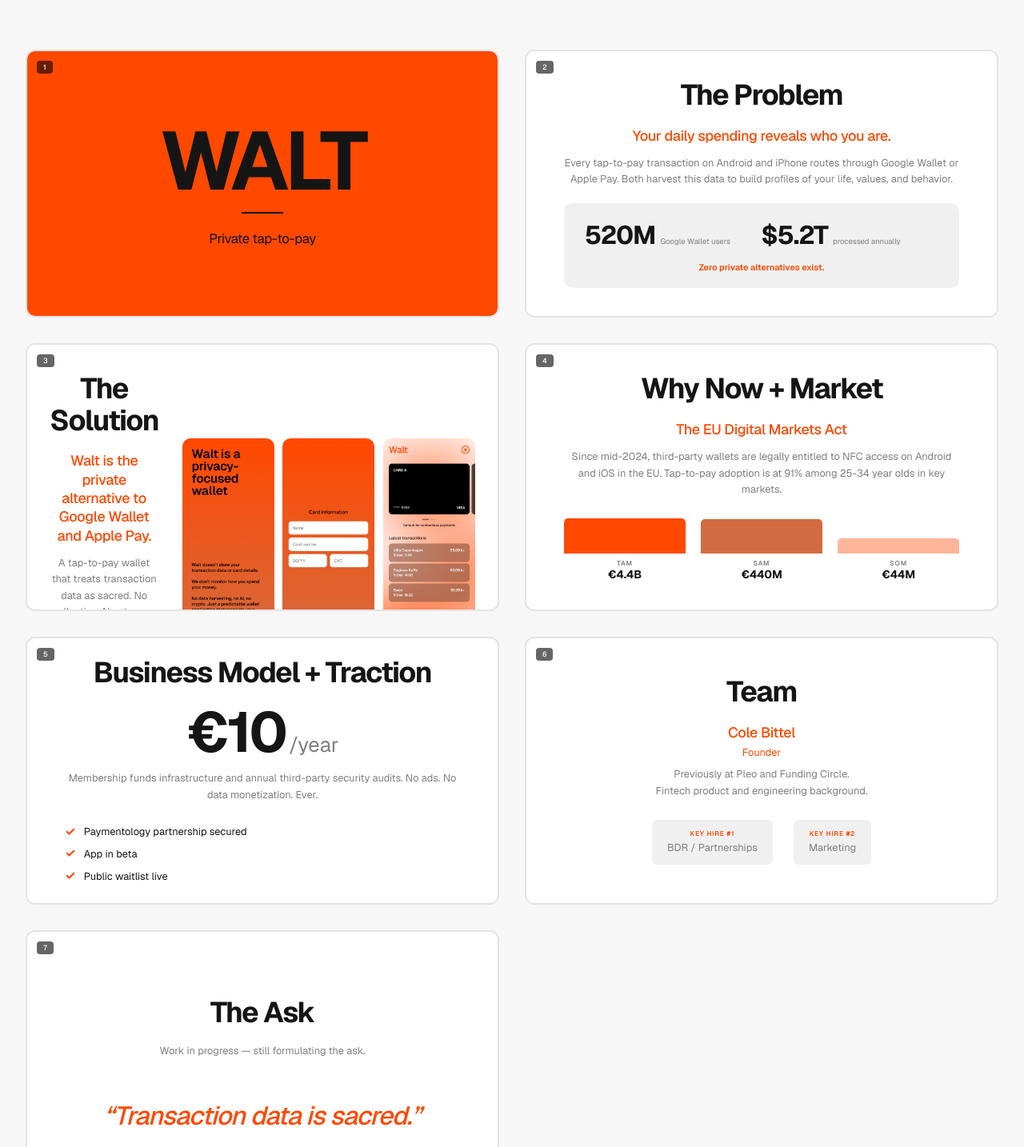
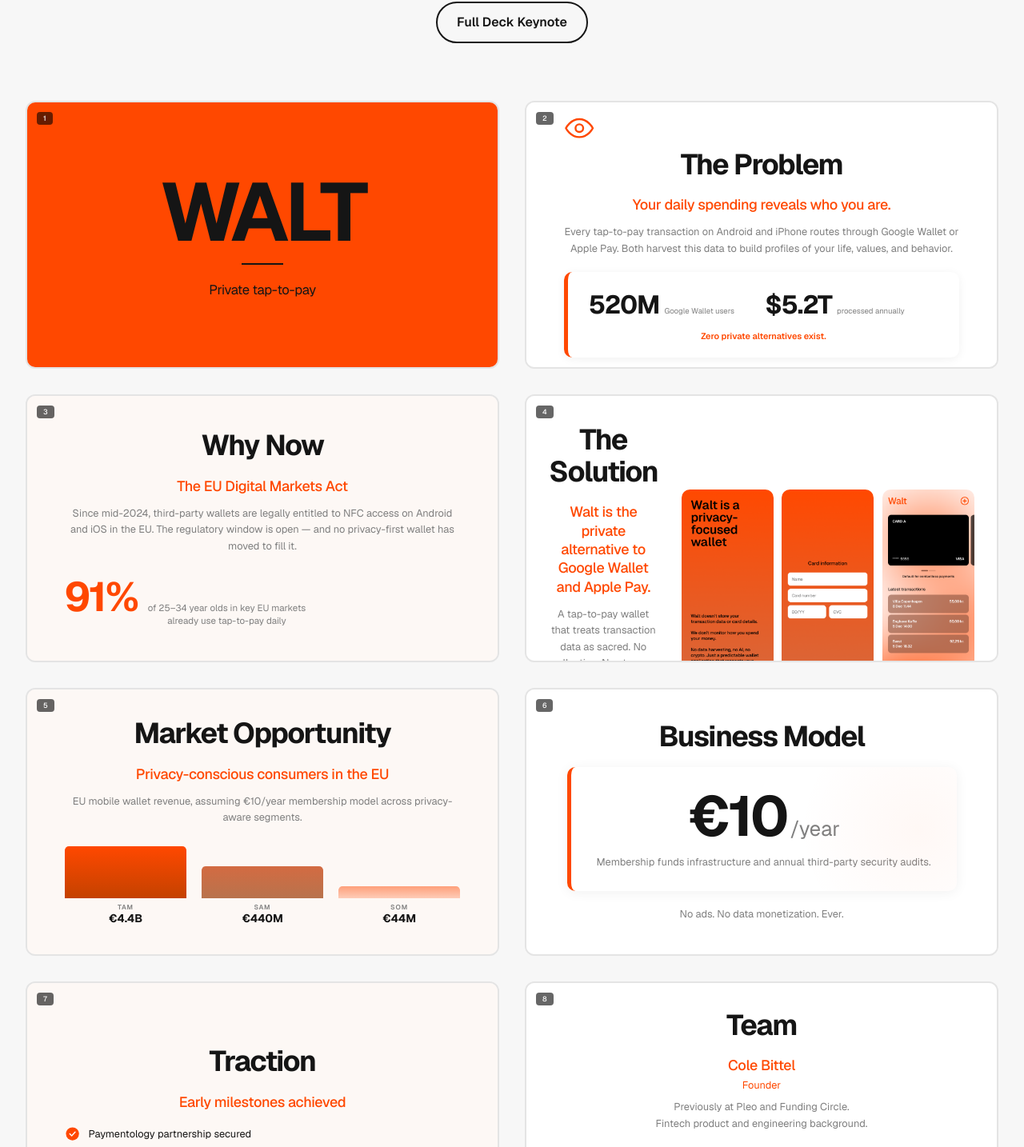
Before and after one commit to walt-app/walt-signup, a Next.js app: page /pitch-deck in a window 1280 px wide. Shown: the part 364-1798 px from the top of the page at 80% size. Built offline with nearby package versions, Linux system fonts and the light colour scheme.

Commit message:
Overhaul condensed pitch deck: 7→9 slides, visual upgrades, download buttons
Split "Why Now + Market" and "Business + Traction" into four focused slides,
add alternating warm backgrounds, SVG icons, gradient TAM bars, orange
bookend on Ask slide, and PDF/PPTX/KEY download links.

```diff
--- a/pages/pitch-deck.js
+++ b/pages/pitch-deck.js
@@ -3,6 +3,65 @@ import Head from "next/head";
 import Image from "next/image";
 import Link from "next/link";
 import Footer from "../components/Footer";
+
+/* ─── Inline SVG Icons ─────────────────────────────────────────────────────── */
+
+const IconEye = (
+  <svg className="deck-slide-icon" width="40" height="40" viewBox="0 0 40 40" fill="none" xmlns="http://www.w3.org/2000/svg">
+    <path d="M2.5 20C2.5 20 8.33 8.33 20 8.33C31.67 8.33 37.5 20 37.5 20C37.5 20 31.67 31.67 20 31.67C8.33 31.67 2.5 20 2.5 20Z" stroke="currentColor" strokeWidth="2.5" strokeLinecap="round" strokeLinejoin="round"/>
+    <path d="M20 25C22.7614 25 25 22.7614 25 20C25 17.2386 22.7614 15 20 15C17.2386 15 15 17.2386 15 20C15 22.7614 17.2386 25 20 25Z" stroke="currentColor" strokeWidth="2.5" strokeLinecap="round" strokeLinejoin="round"/>
+  </svg>
+);
+
+const IconLock = (
+  <svg className="deck-step-icon" width="40" height="40" viewBox="0 0 40 40" fill="none" xmlns="http://www.w3.org/2000/svg">
+    <rect x="10" y="18.33" width="20" height="15" rx="3" stroke="currentColor" strokeWidth="2.5" strokeLinecap="round" strokeLinejoin="round"/>
+    <path d="M13.33 18.33V13.33C13.33 9.65 16.32 6.67 20 6.67C23.68 6.67 26.67 9.65 26.67 13.33V18.33" stroke="currentColor" strokeWidth="2.5" strokeLinecap="round" strokeLinejoin="round"/>
+  </svg>
+);
+
+const IconServerOff = (
+  <svg className="deck-step-icon" width="40" height="40" viewBox="0 0 40 40" fill="none" xmlns="http://www.w3.org/2000/svg">
+    <rect x="6.67" y="6.67" width="26.67" height="10" rx="2" stroke="currentColor" strokeWidth="2.5" strokeLinecap="round" strokeLinejoin="round"/>
+    <rect x="6.67" y="23.33" width="26.67" height="10" rx="2" stroke="currentColor" strokeWidth="2.5" strokeLinecap="round" strokeLinejoin="round"/>
+    <path d="M11.67 11.67H11.68" stroke="currentColor" strokeWidth="2.5" strokeLinecap="round" strokeLinejoin="round"/>
+    <path d="M11.67 28.33H11.68" stroke="currentColor" strokeWidth="2.5" strokeLinecap="round" strokeLinejoin="round"/>
+    <path d="M5 5L35 35" stroke="currentColor" strokeWidth="2.5" strokeLinecap="round" strokeLinejoin="round"/>
+  </svg>
+);
+
+const IconUsers = (
+  <svg className="deck-step-icon" width="40" height="40" viewBox="0 0 40 40" fill="none" xmlns="http://www.w3.org/2000/svg">
+    <path d="M28.33 35V31.67C28.33 29.9 27.63 28.2 26.38 26.95C25.13 25.7 23.43 25 21.67 25H8.33C6.57 25 4.87 25.7 3.62 26.95C2.37 28.2 1.67 29.9 1.67 31.67V35" stroke="currentColor" strokeWidth="2.5" strokeLinecap="round" strokeLinejoin="round"/>
+    <path d="M15 18.33C18.68 18.33 21.67 15.35 21.67 11.67C21.67 7.98 18.68 5 15 5C11.32 5 8.33 7.98 8.33 11.67C8.33 15.35 11.32 18.33 15 18.33Z" stroke="currentColor" strokeWidth="2.5" strokeLinecap="round" strokeLinejoin="round"/>
+    <path d="M38.33 35V31.67C38.33 30.19 37.84 28.75 36.94 27.59C36.03 26.42 34.77 25.58 33.33 25.22" stroke="currentColor" strokeWidth="2.5" strokeLinecap="round" strokeLinejoin="round"/>
+    <path d="M26.67 5.22C28.11 5.58 29.37 6.42 30.28 7.59C31.19 8.76 31.68 10.19 31.68 11.67C31.68 13.16 31.19 14.59 30.28 15.76C29.37 16.93 28.11 17.77 26.67 18.13" stroke="currentColor" strokeWidth="2.5" strokeLinecap="round" strokeLinejoin="round"/>
+  </svg>
+);
+
+const IconCheckCircle = (
+  <svg className="deck-traction-icon" viewBox="0 0 40 40" fill="none" xmlns="http://www.w3.org/2000/svg">
+    <circle cx="20" cy="20" r="17" fill="var(--orange-primary)"/>
+    <path d="M13 20L18 25L27 15" stroke="white" strokeWidth="3" strokeLinecap="round" strokeLinejoin="round"/>
+  </svg>
+);
+
+const IconBriefcase = (
+  <svg className="deck-hire-icon" width="40" height="40" viewBox="0 0 40 40" fill="none" xmlns="http://www.w3.org/2000/svg">
+    <rect x="3.33" y="13.33" width="33.33" height="21.67" rx="3" stroke="currentColor" strokeWidth="2.5" strokeLinecap="round" strokeLinejoin="round"/>
+    <path d="M26.67 35V8.33C26.67 7.45 26.31 6.6 25.69 5.98C25.07 5.35 24.22 5 23.33 5H16.67C15.78 5 14.93 5.35 14.31 5.98C13.69 6.6 13.33 7.45 13.33 8.33V35" stroke="currentColor" strokeWidth="2.5" strokeLinecap="round" strokeLinejoin="round"/>
+  </svg>
+);
+
+const IconMegaphone = (
+  <svg className="deck-hire-icon" width="40" height="40" viewBox="0 0 40 40" fill="none" xmlns="http://www.w3.org/2000/svg">
+    <path d="M35 6.67V26.67C30 26.67 25.83 24.17 22.5 21.67" stroke="currentColor" strokeWidth="2.5" strokeLinecap="round" strokeLinejoin="round"/>
+    <path d="M5 13.33H10C10 13.33 22.5 13.33 22.5 6.67V26.67C22.5 20 10 20 10 20H5V13.33Z" stroke="currentColor" strokeWidth="2.5" strokeLinecap="round" strokeLinejoin="round"/>
+    <path d="M10 20V30C10 31.38 10.53 32.71 11.46 33.68C12.4 34.64 13.67 35 15 35C16.33 35 17.6 34.64 18.54 33.68C19.47 32.71 20 31.38 20 30V22.5" stroke="currentColor" strokeWidth="2.5" strokeLinecap="round" strokeLinejoin="round"/>
+  </svg>
+);
+
+/* ─── Slide Components ─────────────────────────────────────────────────────── */
 
 function SlideTitle() {
   return (
@@ -22,6 +81,7 @@ function SlideProblem() {
   return (
     <div className="deck-slide deck-slide--light">
       <div className="deck-slide-inner">
+        {IconEye}
         <h2 className="deck-slide-heading">The Problem</h2>
         <p className="deck-slide-lead">
           Your daily spending reveals who you are.
@@ -48,6 +108,30 @@ function SlideProblem() {
   );
 }
 
+function SlideWhyNow() {
+  return (
+    <div className="deck-slide deck-slide--warm">
+      <div className="deck-slide-inner">
+        <h2 className="deck-slide-heading">Why Now</h2>
+        <p className="deck-slide-lead">
+          The EU Digital Markets Act
+        </p>
+        <p className="deck-slide-body">
+          Since mid-2024, third-party wallets are legally entitled to NFC access on Android and iOS in the EU.
+          The regulatory window is open &mdash; and no privacy-first wallet has moved to fill it.
+        </p>
+        <div className="deck-highlight-stat">
+          <span className="deck-stat-num">91%</span>
+          <span className="deck-stat-desc">
+            of 25&ndash;34 year olds in key EU markets<br />
+            already use tap-to-pay daily
+          </span>
+        </div>
+      </div>
+    </div>
+  );
+}
+
 function SlideSolution() {
   return (
     <div className="deck-slide deck-slide--light">
@@ -63,15 +147,15 @@ function SlideSolution() {
           </p>
           <div className="deck-steps">
             <div className="deck-step">
-              <span className="deck-step-num">1</span>
+              {IconLock}
               <span>On-device encryption</span>
             </div>
             <div className="deck-step">
-              <span className="deck-step-num">2</span>
+              {IconServerOff}
               <span>No server-side storage</span>
             </div>
             <div className="deck-step">
-              <span className="deck-step-num">3</span>
+              {IconUsers}
               <span>Funded by users, not data</span>
             </div>
           </div>
@@ -112,15 +196,15 @@ function SlideSolution() {
 
 function SlideMarket() {
   return (
-    <div className="deck-slide deck-slide--light">
+    <div className="deck-slide deck-slide--warm">
       <div className="deck-slide-inner">
-        <h2 className="deck-slide-heading">Why Now + Market</h2>
+        <h2 className="deck-slide-heading">Market Opportunity</h2>
         <p className="deck-slide-lead">
-          The EU Digital Markets Act
+          Privacy-conscious consumers in the EU
         </p>
         <p className="deck-slide-body" style={{ marginBottom: "clamp(12px, 2vw, 32px)" }}>
-          Since mid-2024, third-party wallets are legally entitled to NFC access on Android and iOS in the EU.
-          Tap-to-pay adoption is at 91% among 25-34 year olds in key markets.
+          EU mobile wallet revenue, assuming &euro;10/year membership model
+          across privacy-aware segments.
         </p>
         <div className="deck-tam-bars">
           <div className="deck-tam-bar">
@@ -147,27 +231,44 @@ function SlideMarket() {
 function SlideBusiness() {
   return (
     <div className="deck-slide deck-slide--light">
+      <div className="deck-slide-inner deck-slide-center">
+        <h2 className="deck-slide-heading">Business Model</h2>
+        <div className="deck-price-hero">
+          <div className="deck-price-row">
+            <span className="deck-slide-stat">&euro;10</span>
+            <span className="deck-price-period">/year</span>
+          </div>
+          <p className="deck-slide-body">
+            Membership funds infrastructure and annual third-party security audits.
+          </p>
+        </div>
+        <p className="deck-slide-body">
+          No ads. No data monetization. Ever.
+        </p>
+      </div>
+    </div>
+  );
+}
+
+function SlideTraction() {
+  return (
+    <div className="deck-slide deck-slide--warm">
       <div className="deck-slide-inner">
-        <h2 className="deck-slide-heading">Business Model + Traction</h2>
-        <div className="deck-price-row">
-          <span className="deck-slide-stat">&euro;10</span>
-          <span className="deck-price-period">/year</span>
-        </div>
-        <p className="deck-slide-body" style={{ marginBottom: "clamp(12px, 2vw, 32px)" }}>
-          Membership funds infrastructure and annual third-party security audits.
-          No ads. No data monetization. Ever.
+        <h2 className="deck-slide-heading">Traction</h2>
+        <p className="deck-slide-lead" style={{ marginBottom: "clamp(8px, 1.5vw, 24px)" }}>
+          Early milestones achieved
         </p>
         <div className="deck-traction-list">
           <div className="deck-traction-item">
-            <span className="deck-traction-check">&#x2713;</span>
+            {IconCheckCircle}
             <span>Paymentology partnership secured</span>
           </div>
           <div className="deck-traction-item">
-            <span className="deck-traction-check">&#x2713;</span>
+            {IconCheckCircle}
             <span>App in beta</span>
           </div>
           <div className="deck-traction-item">
-            <span className="deck-traction-check">&#x2713;</span>
+            {IconCheckCircle}
             <span>Public waitlist live</span>
           </div>
         </div>
@@ -194,10 +295,12 @@ function SlideTeam() {
         </p>
         <div className="deck-hires">
           <div className="deck-hire">
+            {IconBriefcase}
             <span className="deck-hire-role">Key Hire #1</span>
             <span className="deck-hire-title">BDR / Partnerships</span>
           </div>
           <div className="deck-hire">
+            {IconMegaphone}
             <span className="deck-hire-role">Key Hire #2</span>
             <span className="deck-hire-title">Marketing</span>
           </div>
@@ -209,7 +312,7 @@ function SlideTeam() {
 
 function SlideAsk() {
   return (
-    <div className="deck-slide deck-slide--light">
+    <div className="deck-slide deck-slide--accent">
       <div className="deck-slide-inner deck-slide-center">
         <h2 className="deck-slide-heading">The Ask</h2>
         <p className="deck-slide-body" style={{ marginBottom: "clamp(24px, 4vw, 64px)" }}>
@@ -223,15 +326,21 @@ function SlideAsk() {
   );
 }
 
+/* ─── Slide Array ──────────────────────────────────────────────────────────── */
+
 const SLIDES = [
   { title: "Walt", render: SlideTitle },
   { title: "The Problem", render: SlideProblem },
-  { title: "Solution + Product", render: SlideSolution },
-  { title: "Why Now + Market", render: SlideMarket },
-  { title: "Business + Traction", render: SlideBusiness },
+  { title: "Why Now", render: SlideWhyNow },
+  { title: "The Solution", render: SlideSolution },
+  { title: "Market Opportunity", render: SlideMarket },
+  { title: "Business Model", render: SlideBusiness },
+  { title: "Traction", render: SlideTraction },
   { title: "Team", render: SlideTeam },
   { title: "The Ask", render: SlideAsk },
 ];
+
+/* ─── Page Component ───────────────────────────────────────────────────────── */
 
 export default function PitchDeck() {
   const [mode, setMode] = useState("grid");
@@ -287,7 +396,7 @@ export default function PitchDeck() {
         <meta property="og:title" content="Walt - 5-Minute Pitch Deck" />
         <meta
           property="og:description"
-          content="Privacy-first tap-to-pay. 7-slide condensed pitch."
+          content="Privacy-first tap-to-pay. 9-slide condensed pitch."
         />
         <meta property="og:image" content="https://walt.is/pitch/slide-01.jpg" />
         <meta property="twitter:card" content="summary_large_image" />
@@ -295,7 +404,7 @@ export default function PitchDeck() {
         <meta property="twitter:title" content="Walt - 5-Minute Pitch Deck" />
         <meta
           property="twitter:description"
-          content="Privacy-first tap-to-pay. 7-slide condensed pitch."
+          content="Privacy-first tap-to-pay. 9-slide condensed pitch."
         />
         <meta property="twitter:image" content="https://walt.is/pitch/slide-01.jpg" />
         <link rel="icon" href="/favicon.ico" />
@@ -330,7 +439,7 @@ export default function PitchDeck() {
           <div className="deck-hero-card">
             <h1>Pitch Deck</h1>
             <p>
-              A condensed 7-slide overview of Walt &mdash; designed for a 5-minute presentation.
+              A condensed 9-slide overview of Walt &mdash; designed for a 5-minute presentation.
             </p>
             <div className="pitch-downloads">
               <button
@@ -342,6 +451,15 @@ export default function PitchDeck() {
               <Link href="/pitch" className="pitch-download-button outline">
                 View Full Pitch Deck
               </Link>
+              <a href="/pitch/pitch-deck.pdf" className="pitch-download-button outline" download>
+                Full Deck PDF
+              </a>
+              <a href="/pitch/walt-pitch.pptx" className="pitch-download-button outline" download>
+                Full Deck PowerPoint
+              </a>
+              <a href="/pitch/walt-pitch.key" className="pitch-download-button outline" download>
+                Full Deck Keynote
+              </a>
             </div>
           </div>
         </section>
--- a/styles/globals.css
+++ b/styles/globals.css
@@ -1868,6 +1868,11 @@ h6 {
   color: var(--text-dark);
 }
 
+.deck-slide--warm {
+  background: #fdf8f5;
+  color: var(--text-dark);
+}
+
 .deck-slide-inner {
   padding: 6% 8%;
   display: flex;
@@ -1948,10 +1953,12 @@ h6 {
 /* Slide: Problem - Stat Card */
 
 .deck-stat-card {
-  background: #f0f0f0;
+  background: #ffffff;
+  border-left: clamp(3px, 0.4vw, 5px) solid var(--orange-primary);
   border-radius: clamp(6px, 0.8vw, 16px);
   padding: clamp(8px, 1.5vw, 24px) clamp(12px, 2vw, 32px);
   margin-top: clamp(8px, 1.5vw, 24px);
+  box-shadow: 0 2px 12px rgba(0, 0, 0, 0.06);
 }
 
 .deck-stat-row {
@@ -2068,17 +2075,17 @@ h6 {
 
 .deck-tam-bar-fill.deck-tam-bar--tam {
   height: 100%;
-  background: var(--orange-primary);
+  background: linear-gradient(to top, #c44200, var(--orange-primary));
 }
 
 .deck-tam-bar-fill.deck-tam-bar--sam {
-  height: 55%;
-  background: var(--orange-gradient-end);
+  height: 40%;
+  background: linear-gradient(to top, #b8734d, var(--orange-gradient-end));
 }
 
 .deck-tam-bar-fill.deck-tam-bar--som {
-  height: 25%;
-  background: rgba(255, 72, 0, 0.4);
+  height: 15%;
+  background: linear-gradient(to top, rgba(255, 72, 0, 0.25), rgba(255, 72, 0, 0.5));
 }
 
 .deck-tam-bar-label {
@@ -2144,9 +2151,10 @@ h6 {
   flex-direction: column;
   align-items: center;
   gap: clamp(2px, 0.3vw, 4px);
-  background: #f0f0f0;
+  background: #ffffff;
   padding: clamp(8px, 1vw, 16px) clamp(12px, 1.5vw, 24px);
   border-radius: clamp(4px, 0.5vw, 8px);
+  box-shadow: 0 2px 12px rgba(0, 0, 0, 0.06);
 }
 
 .deck-hire-role {
@@ -2160,6 +2168,80 @@ h6 {
 .deck-hire-title {
   font-size: clamp(9px, 1vw, 16px);
   color: var(--text-muted);
+}
+
+/* Slide: Icon sizing */
+
+.deck-slide-icon {
+  width: clamp(20px, 3vw, 40px);
+  height: clamp(20px, 3vw, 40px);
+  color: var(--orange-primary);
+  margin-bottom: clamp(4px, 0.5vw, 8px);
+  flex-shrink: 0;
+}
+
+.deck-step-icon {
+  width: clamp(14px, 1.5vw, 24px);
+  height: clamp(14px, 1.5vw, 24px);
+  color: var(--orange-primary);
+  flex-shrink: 0;
+}
+
+.deck-traction-icon {
+  width: clamp(14px, 1.5vw, 24px);
+  height: clamp(14px, 1.5vw, 24px);
+  flex-shrink: 0;
+}
+
+.deck-hire-icon {
+  width: clamp(16px, 1.8vw, 28px);
+  height: clamp(16px, 1.8vw, 28px);
+  color: var(--orange-primary);
+  margin-bottom: clamp(2px, 0.2vw, 4px);
+}
+
+/* Slide: Why Now - Highlight Stat */
+
+.deck-highlight-stat {
+  display: flex;
+  align-items: baseline;
+  gap: clamp(6px, 1vw, 16px);
+  margin-top: clamp(8px, 1.5vw, 24px);
+}
+
+.deck-highlight-stat .deck-stat-num {
+  font-size: clamp(24px, 4vw, 72px);
+  color: var(--orange-primary);
+}
+
+.deck-highlight-stat .deck-stat-desc {
+  font-size: clamp(8px, 0.9vw, 15px);
+  color: var(--text-muted);
+  line-height: 1.4;
+}
+
+/* Slide: Business Model - Price Hero */
+
+.deck-price-hero {
+  background: #ffffff;
+  border-left: clamp(3px, 0.4vw, 5px) solid var(--orange-primary);
+  border-radius: clamp(6px, 0.8vw, 16px);
+  padding: clamp(12px, 2vw, 32px) clamp(16px, 2.5vw, 40px);
+  box-shadow: 0 2px 16px rgba(0, 0, 0, 0.06);
+  position: relative;
+  overflow: hidden;
+  margin-bottom: clamp(8px, 1.5vw, 24px);
+}
+
+.deck-price-hero::after {
+  content: "";
+  position: absolute;
+  top: -50%;
+  right: -20%;
+  width: 60%;
+  height: 200%;
+  background: radial-gradient(circle, rgba(255, 72, 0, 0.04) 0%, transparent 70%);
+  pointer-events: none;
 }
 
 /* Slide: Ask - Closing Quote */
@@ -2174,6 +2256,12 @@ h6 {
   padding: 0;
   border: none;
   line-height: 1.2;
+}
+
+.deck-slide--accent .deck-slide-heading,
+.deck-slide--accent .deck-slide-body,
+.deck-slide--accent .deck-closing-quote {
+  color: var(--text-dark);
 }
 
 /* Presentation Mode */
```
